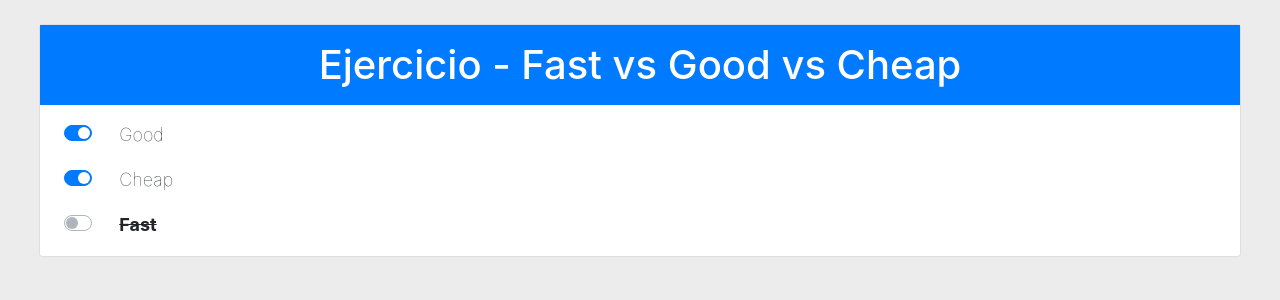
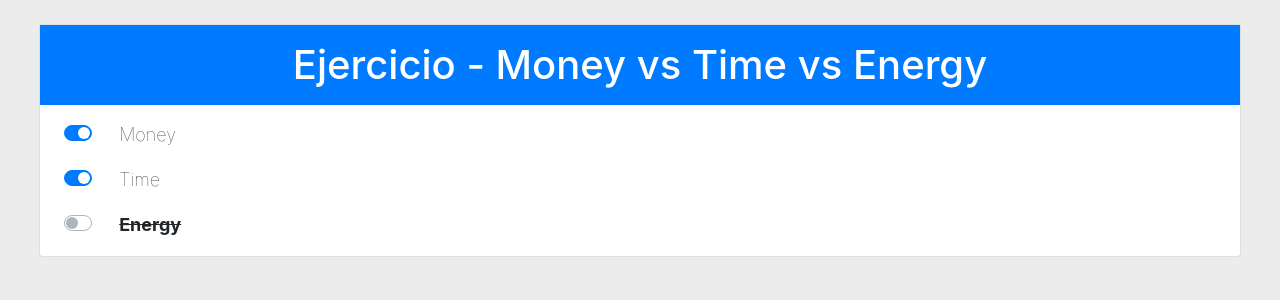
Before and after one commit to luis42/reactnetlify, a React (Create React App) app: page / in a window 1280 px wide. Shown: the top 300 px of the page. Built offline with nearby package versions, Linux system fonts and the light colour scheme.

Commit message:
* Se cambia nombre en label

```diff
--- a/src/App.jsx
+++ b/src/App.jsx
@@ -69,7 +69,7 @@ function App() {
     <div className="container-fluid">
       <div className="card m-4">
         <h1 className="p-3 mb-3 bg-primary text-white" style={{ textAlign: 'center' }}>
-          Ejercicio - Fast vs Good vs Cheap
+          Ejercicio - Money vs Time vs Energy
         </h1>
 
         <div className="custom-control custom-switch " style={{ marginLeft: 'inherit', fontSize: 30 }}>
@@ -91,7 +91,7 @@ function App() {
               fontSize: 18,
             }}
           >
-            Good
+            Money
           </label>
         </div>
 
@@ -114,7 +114,7 @@ function App() {
               textDecoration: groupSwitch.cheap ? '' : 'line-through',
             }}
           >
-            Cheap
+            Time
           </label>
         </div>
 
@@ -137,7 +137,7 @@ function App() {
               textDecoration: groupSwitch.fast ? '' : 'line-through',
             }}
           >
-            Fast
+            Energy
           </label>
         </div>
       </div>
```
